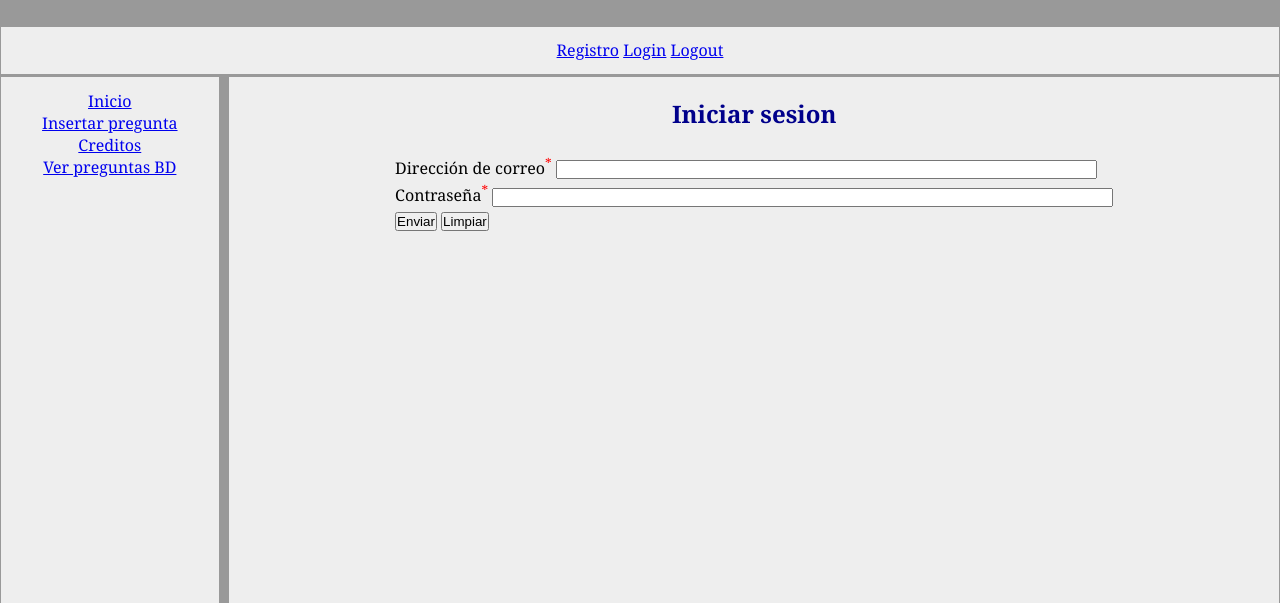
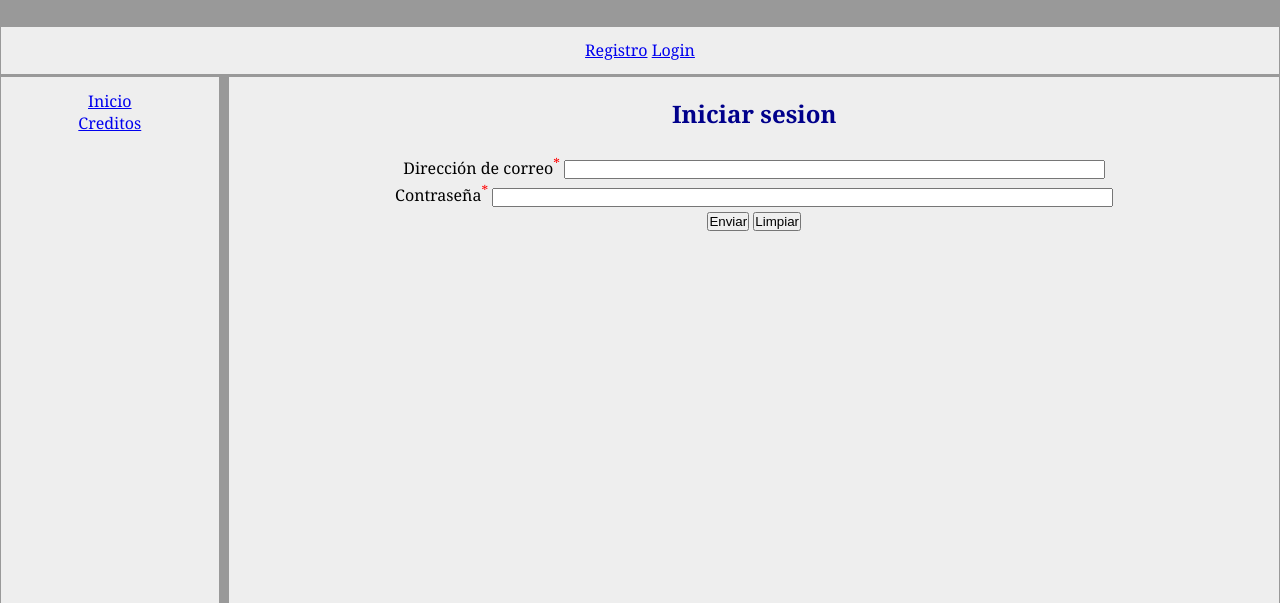
Before and after one commit to kandreev-contact/ProyectoSW2020, a PHP site: page /LogIn.php in a window 1280 px wide. Shown: the top 603 px of the page. Run offline with PHP 8.4, Linux system fonts and the light colour scheme.

Commit message:
FIN LAB3
No hecha tarea opcional 4 (mostrar imagen en login) y habria que comprobar el correo electronico por si acaso en el envio del formulario de insertar preguntas. Lo demas en principio funciona correctamente

```diff
--- a/php/AddQuestionWithImage.php
+++ b/php/AddQuestionWithImage.php
@@ -65,8 +65,9 @@
             die("Fallo al insertar en la BD: " . mysqli_error($mysqli));
             echo "<span><a href='javascript:history.back()'>Volver al formulario</a></span>";
           } else {
-            echo "<p class=\"success\">Pregunta guardada en la BD<p><br/>";
-            echo "<span><a href='ShowQuestionsWithImage.php'>Ver preguntas de la BD</a></span>";
+            // echo "<p class=\"success\">Pregunta guardada en la BD<p><br/>";
+            // echo "<span><a href='ShowQuestionsWithImage.php'>Ver preguntas de la BD</a></span>";
+            echo "<script> alert(\"Pregunta guardada en la BD\"); document.location.href='QuestionFormWithImage.php?logInMail=$logInMail'; </script>";
           }
           // Cerrar conexión
           mysqli_close($mysqli);
--- a/php/LogIn.php
+++ b/php/LogIn.php
@@ -5,6 +5,7 @@
   <style>
 		.table_flogin {
 			margin: auto;
+      text-align: center;
 		}
 		sup {
 			color: red;
@@ -18,6 +19,7 @@
     .success {
         color: darkgreen;
     }
+
   </style>
 </head>
 
@@ -31,14 +33,15 @@
           <tr><th><h2>Iniciar sesion</h2><br/></th></tr>
           <tr><td>Dirección de correo<sup>*</sup> <input type="email" size="65" id="dirCorreo" name="dirCorreo"></td></tr>
           <tr><td>Contraseña<sup>*</sup> <input type="password" size="75" id="pass1" name="pass1"></td></tr>
-          <tr><td><input type="submit" id="submit" value="Enviar"> <input type="reset" id="reset" value="Limpiar"></td></tr>
+          <tr><td><div id="buttons"><input type="submit" id="submit" value="Enviar"> <input type="reset" id="reset" value="Limpiar"></div></td></tr>
         </table>
       </form>
     </div>
 
     <div>
       <?php
-        if(isset($_REQUEST['dirCorreo'])){
+
+        if(isset($_REQUEST['dirCorreo'])) {
           $email = $_REQUEST['dirCorreo'];
           $pass1 = $_REQUEST['pass1'];
           $mysqli = mysqli_connect($server, $user, $pass, $basededatos);
@@ -53,17 +56,16 @@
             echo "<span><a href='javascript:history.back()'>Volver</a></span>";
           }
           $row = mysqli_fetch_array($resultado);
-          if($row['email']==$email && hash_equals($row['pass'], crypt($pass1, $row['pass']))){
-            echo "<p class=\"success\">Inicio de sesion realizado correctamente<p><br/>";
-            echo "<span><a href='Layout.php'>Ir al inicio</a></span>";
-            echo "<script> logIn(); </script>";
+          if(!empty($row) && $row['email']==$email && hash_equals($row['pass'], crypt($pass1, $row['pass']))){
+            // echo "<p class=\"success\">Inicio de sesion realizado correctamente<p><br/>";
+            // echo "<span><a href='Layout.php'>Ir al inicio</a></span>";
+            echo "<script> alert(\"¡Bienvenido!\"); document.location.href='Layout.php?logInMail=$email'; </script>";
 					} else {
-            echo "<p class=\"error\">Usuario o contraseña incorrectos, prueba de nuevo<p><br/>";
-            echo "<span><a href=\"javascript:history.back()\">Volver atras</a></span>";
+            echo "<p class=\"error\">Usuario o contraseña incorrectos!<p><br/>";
+            // echo "<span><a href=\"javascript:history.back()\">Volver</a></span>";
           }
         }
       ?>
-
     </div>
   </section>
   <?php include '../html/Footer.html' ?>
--- a/php/LogOut.php
+++ b/php/LogOut.php
@@ -16,9 +16,7 @@
   <section class="main" id="s1">
     <div>
         <?php
-          echo "<p class=\"success\">Hasta pronto<p><br/>";
-          echo "<span><a href='Layout.php'>Ir al inicio</a></span>";
-          echo "<script> logOut(); </script>";
+          echo "<script> alert(\"¡Hasta pronto!\"); document.location.href='Layout.php'; </script>";
         ?>
     </div>
   </section>
--- a/php/Menus.php
+++ b/php/Menus.php
@@ -1,19 +1,58 @@
+<script src="../js/jquery-3.4.1.min.js"></script>
+<script src="../js/ShowAndHide.js"></script>
+<?php include '../php/DbConfig.php' ?>
+<style>
+  p {
+    color: maroon;
+  }
+</style>
 <div id='page-wrap'>
 <header class='main' id='h1'>
-  <span id="registro" class="right"><a href="SignUp.php">Registro</a></span>
-  <span id="login" class="right"><a href="LogIn.php">Login</a></span>
+  <span id="registro"><a href="SignUp.php">Registro</a></span>
+  <span id="login" ><a href="LogIn.php">Login</a></span>
+  <span id="logout" ><a href="LogOut.php">Logout</a></span>
   <!--<span id="logout" class="right" style="display:none;"><a href="/logout">Logout</a></span>-->
-  <span id="logout" class="right"><a href="LogOut.php">Logout</a></span>
-
 </header>
 <nav class='main' id='n1' role='navigation'>
-  <span id="inicio"><a href='Layout.php'>Inicio</a></span>
-  <span id="insertar"><a href='QuestionFormWithImage.php'>Insertar pregunta</a></span>
-  <span id="creditos"><a href='Credits.php'>Creditos</a></span>
+  <!--
+  <span id="inicio"><a id="ini" href='Layout.php'>Inicio</a></span>
+  <span id="insertar"><a id="ins" href='QuestionFormWithImage.php'>Insertar pregunta</a></span>
+  <span id="creditos"><a id="cre" href='Credits.php'>Creditos</a></span>
+  <span id="verBD"><a id="ver" href='ShowQuestionsWithImage.php'>Ver preguntas BD</a></span>
   <!--<span><a href='ShowQuestions.php'>Ver preguntas BD</a></span>-->
-  <span id="verBD"><a href='ShowQuestionsWithImage.php'>Ver preguntas BD</a></span>
   <!--<span><a href='prueba.php'>DebugPHP</a></span>-->
+  <?php
+    if(isset($_REQUEST['logInMail'])) {
+      $logInMail = $_REQUEST['logInMail'];
+      echo "<span id='inicio'><a id='ini' href='Layout.php?logInMail=$logInMail'>Inicio</a></span>";
+      echo "<span id='insertar'><a id='ins' href='QuestionFormWithImage.php?logInMail=$logInMail'>Insertar pregunta</a></span>";
+      echo "<span id='creditos'> <a id='cre' href='Credits.php?logInMail=$logInMail'> Creditos </a> </span>";
+      echo "<span id='verBD'> <a id='ver' href='ShowQuestionsWithImage.php?logInMail=$logInMail'> Ver preguntas BD </a> </span>";
+      echo "<script> $(\"#h1\").append(\"<p>$logInMail</p>\"); </script>";
+      //echo "<script> $(\"#h1\").append(\"<img/>\");";
+      echo "<script> showOnLogIn(); </script>";
+    } else {
+      echo "<span id='inicio'><a id='ini' href='Layout.php'>Inicio</a></span>";
+      echo "<span id='insertar'><a id='ins' href='QuestionFormWithImage.php'>Insertar pregunta</a></span>";
+      echo "<span id='creditos'> <a id='cre' href='Credits.php'> Creditos </a> </span>";
+      echo "<span id='verBD'> <a id='ver' href='ShowQuestionsWithImage.php'> Ver preguntas BD </a> </span>";
+      echo "<script> showOnNotLogIn(); </script>";
+    }
+
+    function getImagenDeBD(){
+      $mysqli = mysqli_connect($server,$user,$pass,$basededatos);
+      if(!$mysqli){
+          die("Error: ".mysqli_connect_error);
+          echo "<span><a href='javascript:history.back()'>Volver</a></span>";
+      }
+      $sql = "SELECT imagen FROM usuarios WHERE email=\"".$logInMail."\";";
+      $resul = mysqli_query($mysqli,$sql, MYSQLI_USE_RESULT);
+      if(!$resul){
+          die("Error: ".mysqli_error($mysqli));
+          echo "<span><a href='javascript:history.back()'>Volver</a></span>";
+      }
+      $img = mysqli_fetch_array($resul);
+      return $img['imagen'];
+    }
+  ?>
 </nav>
-
-<script src="../js/jquery-3.4.1.min.js"></script>
-<script src="../js/ShowAndHide.js"></script>
--- a/php/QuestionFormWithImage.php
+++ b/php/QuestionFormWithImage.php
@@ -9,6 +9,7 @@
 	<style>
 		.table_QuestionForm {
 			margin: auto;
+			text-align: center;
 		}
 		sup {
 			color: red;
@@ -26,7 +27,8 @@
 
 			<!--Añadir el formulario y los scripts necesarios para que el usuario<br>pueda introducir los datos de una pregunta sin imagen.-->
 			<!--<form id='fquestion' name='fquestion' action=’AddQuestion.php’> POST porque envia imagen-->
-			<form id='fquestion' name='fquestion' method='POST' enctype='multipart/form-data' action='AddQuestionWithImage.php'>
+			<!--<form id='fquestion' name='fquestion' method='POST' enctype='multipart/form-data' action='AddQuestionWithImage.php'>-->
+			<?php echo "<form id='fquestion' name='fquestion' method='POST' enctype='multipart/form-data' action='AddQuestionWithImage.php?logInMail=$logInMail'>"; ?>
 				<table class="table_QuestionForm">
 					<tr>
 						<th>
@@ -34,7 +36,7 @@
 						</th>
 					</tr>
 					<tr>
-						<td>Direccion de correo<sup>*</sup> <input type="text" size="75" id="dirCorreo" name="Direccion de correo"></td>
+						<td>Direccion de correo<sup>*</sup> <input type="text" size="75" id="dirCorreo" name="Direccion de correo" value="<?php echo $logInMail; ?>" readonly></td>
 					</tr>
 					<tr>
 						<td>Enunciado de pregunta<sup>*</sup> <input type="text" size="75" id="pregunta" name="Pregunta"></td>
--- a/php/ShowQuestionsWithImage.php
+++ b/php/ShowQuestionsWithImage.php
@@ -6,6 +6,7 @@
 		.table_Questions {
 			margin: auto;
       border-collapse: collapse;
+      text-align: center;
     }
     td, th {
       padding: 5px;
```
Also changed, not shown: js/ShowAndHide.js (+2 -11 lines), php/SignUp.php (+14 -12 lines).
